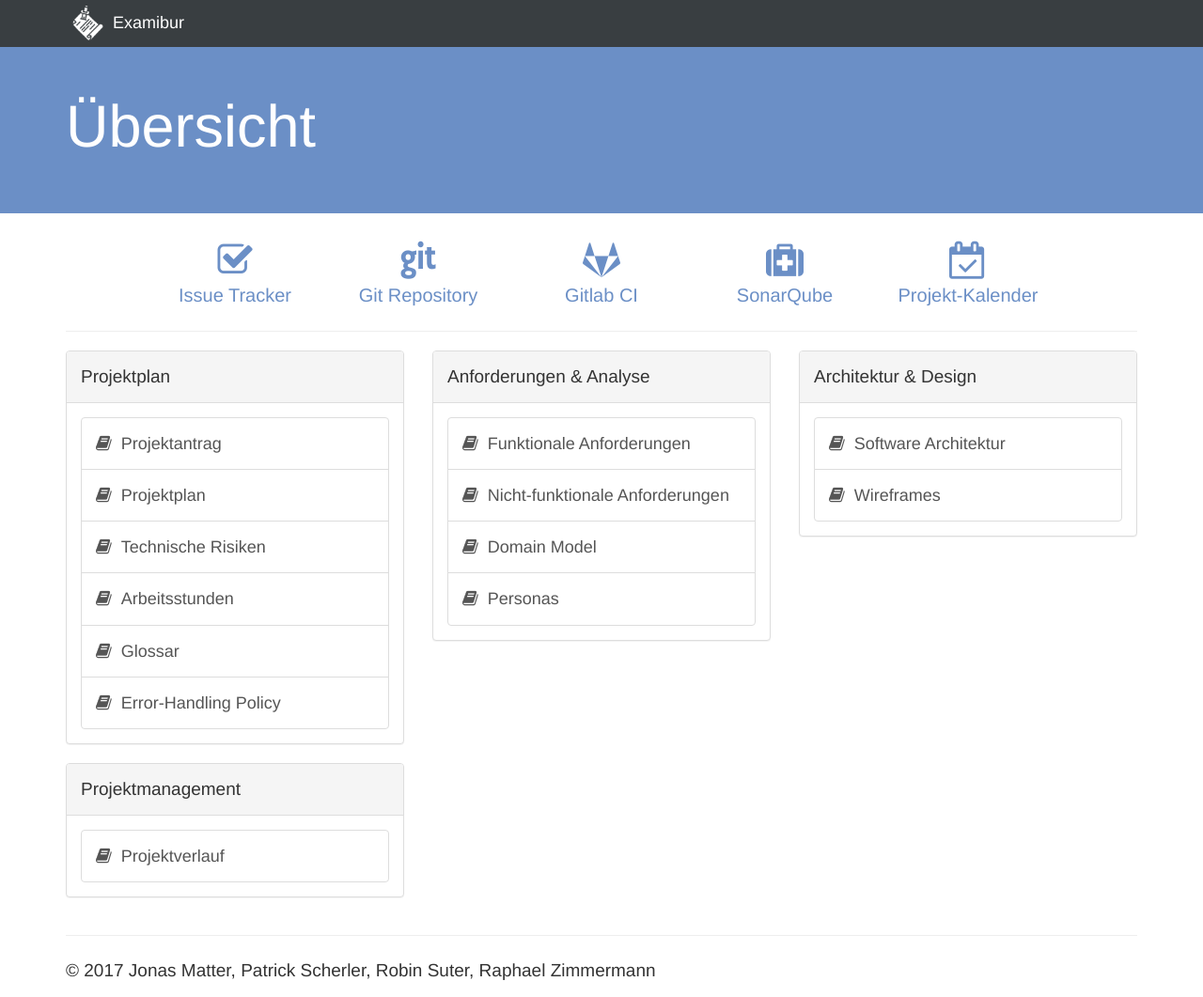
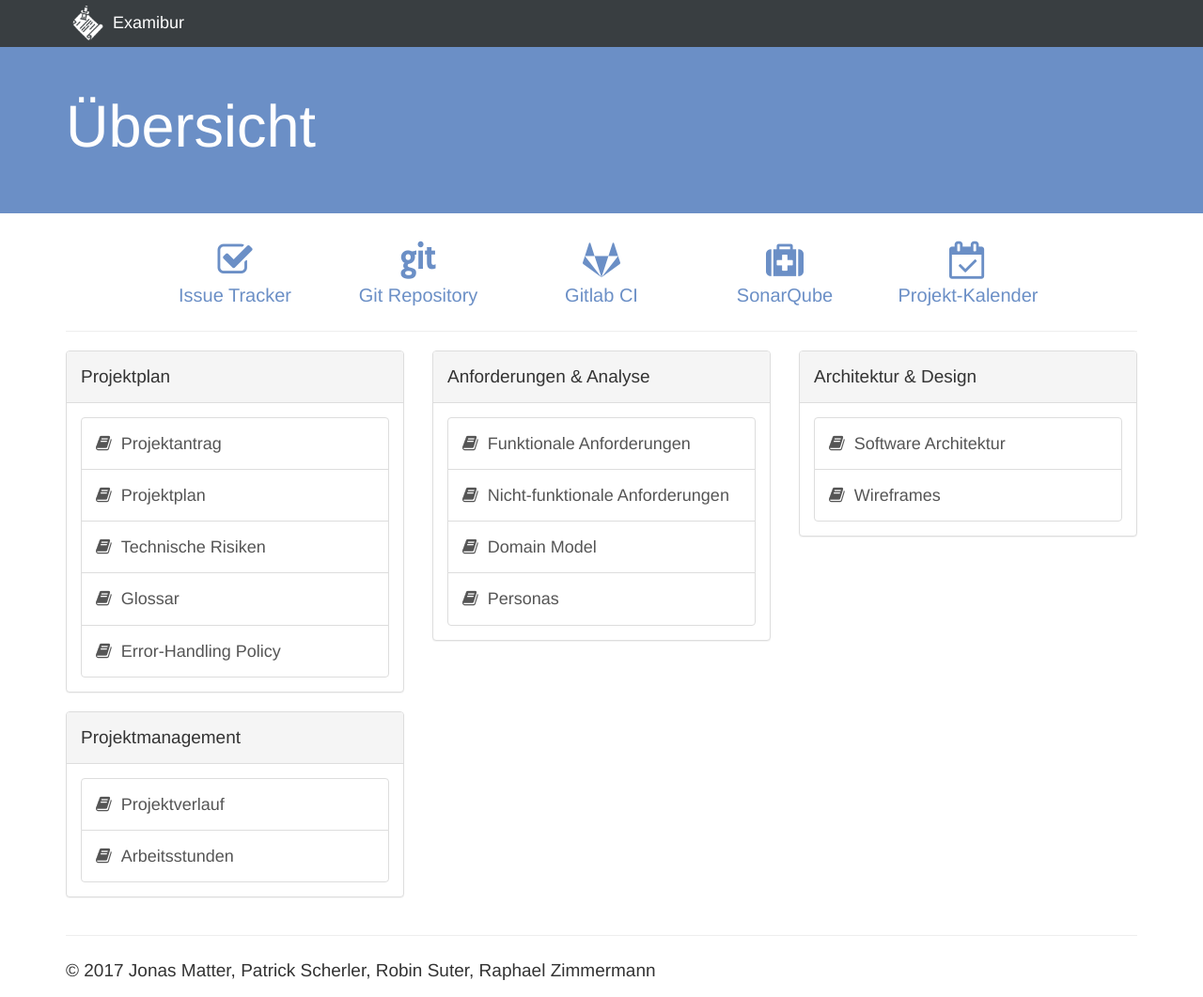
Before and after one commit to Examibur/examibur, a Jekyll site: the page built from docs/index.html, in a window 1280 px wide and 1061 px high. Shown: the whole window at 94% size. Built offline with Jekyll 4.4.1, drawn with Linux system fonts in a browser that asks for light colours; nearby versions of some CDN libraries; Markdown is read by kramdown in place of the engine named in the settings.

Commit message:
Move arbeitsstunden to projektmanagement

```diff
--- a/docs/index.html
+++ b/docs/index.html
@@ -44,7 +44,6 @@ title: Übersicht
                 <a href="projektantrag/Projektantrag_EPJ_Examibur.docx" class="list-group-item document">Projektantrag</a>
                 <a href="projektplan/projektplan.html" class="list-group-item document">Projektplan</a>
                 <a href="projektplan/TechnischeRisiken.xlsx" class="list-group-item document">Technische Risiken</a>
-                <a href="projektplan/arbeitsstunden.html" class="list-group-item document">Arbeitsstunden</a>
                 <a href="projektplan/glossar.html" class="list-group-item document">Glossar</a>
                 <a href="projektplan/error-handling-policy.html" class="list-group-item document">Error-Handling Policy</a>
             </div>
@@ -77,6 +76,7 @@ title: Übersicht
             <div class="panel-heading">Projektmanagement</div>
             <div class="panel-body">
                 <a href="projektmanagement/projektverlauf.html" class="list-group-item document">Projektverlauf</a>
+                <a href="projektmanagement/arbeitsstunden.html" class="list-group-item document">Arbeitsstunden</a>
             </div>
       </div>
   </div>
```
Also changed, not shown: .gitlab-ci.yml, docs/projektmanagement/arbeitsstunden.html (renamed from docs/projektplan/arbeitsstunden.html), docs/projektmanagement/resources/export/worktime.json (renamed from docs/projektplan/resources/export/worktime.json), docs/projektmanagement/resources/export/worktimePerIssue.json (renamed from docs/projektplan/resources/export/worktimePerIssue.json).
